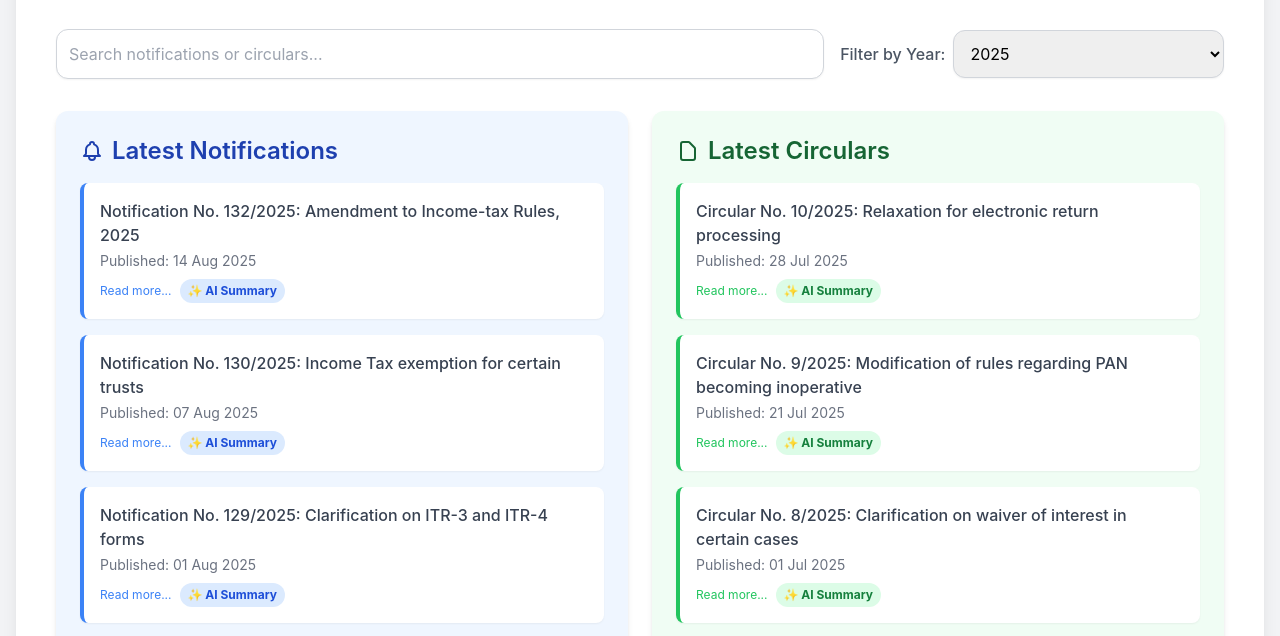
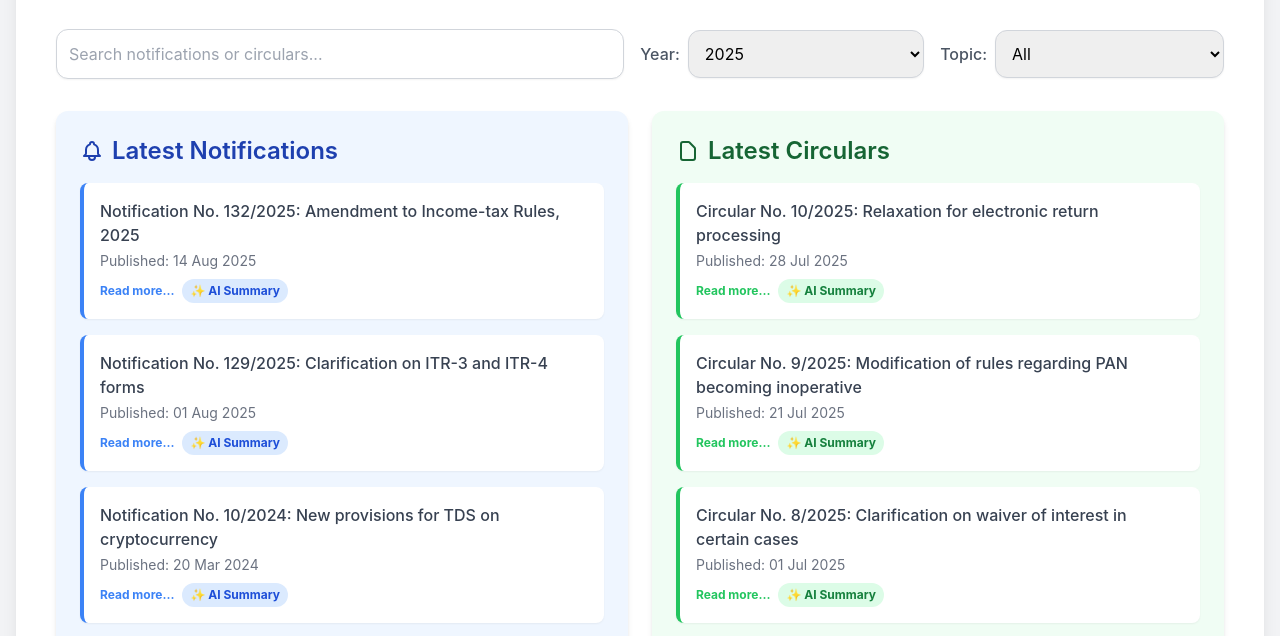
Before and after one commit to nakulKumar10010/temproary, a plain HTML site: page index.html in a window 1280 px wide. Shown: the part 143-779 px from the top of the page. Drawn offline with nearby package versions, Linux system fonts and the light colour scheme.

Commit message:
Update index.html

```diff
--- a/index.html
+++ b/index.html
@@ -24,16 +24,28 @@
         </header>
 
         <!-- Search and Filter Section -->
-        <div class="mb-8 flex flex-col sm:flex-row items-center justify-center space-y-4 sm:space-y-0 sm:space-x-4">
-            <input type="text" id="search-input" onkeyup="filterContent()" placeholder="Search notifications or circulars..." class="w-full sm:w-2/3 p-3 rounded-xl border border-gray-300 focus:outline-none focus:ring-2 focus:ring-blue-500 transition-all duration-200 shadow-sm">
+        <div class="mb-8 flex flex-col md:flex-row items-center justify-center space-y-4 md:space-y-0 md:space-x-4">
+            <input type="text" id="search-input" onkeyup="filterContent()" placeholder="Search notifications or circulars..." class="w-full md:w-1/2 p-3 rounded-xl border border-gray-300 focus:outline-none focus:ring-2 focus:ring-blue-500 transition-all duration-200 shadow-sm">
 
-            <div class="flex items-center space-x-2 w-full sm:w-1/3">
-                <label for="year-filter" class="text-gray-600 font-medium whitespace-nowrap">Filter by Year:</label>
+            <div class="flex items-center space-x-2 w-full md:w-1/4">
+                <label for="year-filter" class="text-gray-600 font-medium whitespace-nowrap">Year:</label>
                 <select id="year-filter" onchange="filterContent()" class="w-full p-3 rounded-xl border border-gray-300 focus:outline-none focus:ring-2 focus:ring-blue-500 transition-all duration-200 shadow-sm">
-                    <option value="all">All Years</option>
+                    <option value="all">All</option>
                     <option value="2025" selected>2025</option>
                     <option value="2024">2024</option>
                     <option value="2023">2023</option>
+                </select>
+            </div>
+
+            <div class="flex items-center space-x-2 w-full md:w-1/4">
+                <label for="topic-filter" class="text-gray-600 font-medium whitespace-nowrap">Topic:</label>
+                <select id="topic-filter" onchange="filterContent()" class="w-full p-3 rounded-xl border border-gray-300 focus:outline-none focus:ring-2 focus:ring-blue-500 transition-all duration-200 shadow-sm">
+                    <option value="all">All</option>
+                    <option value="ITR">ITR</option>
+                    <option value="TDS">TDS</option>
+                    <option value="PAN">PAN</option>
+                    <option value="Cryptocurrency">Cryptocurrency</option>
+                    <option value="Rules">Rules</option>
                 </select>
             </div>
         </div>
@@ -50,35 +62,27 @@
                     Latest Notifications
                 </h2>
                 <ul id="notifications-list" class="space-y-4 text-gray-700">
-                    <li class="bg-white p-4 rounded-lg shadow-sm border-l-4 border-blue-500 hover:shadow-lg transition-shadow duration-300 document-item" data-year="2025" data-content="Notification No. 132/2025: Amendment to Income-tax Rules, 2025">
+                    <li class="bg-white p-4 rounded-lg shadow-sm border-l-4 border-blue-500 hover:shadow-lg transition-shadow duration-300 document-item" data-year="2025" data-topic="Rules" data-content="Notification No. 132/2025: Amendment to Income-tax Rules, 2025">
                         <p class="font-medium" id="notif-132">Notification No. 132/2025: Amendment to Income-tax Rules, 2025</p>
                         <p class="text-sm text-gray-500 mt-1">Published: 14 Aug 2025</p>
                         <div class="flex items-center space-x-2 mt-2">
-                            <a href="#" class="text-xs text-blue-500 hover:text-blue-700 block">Read more...</a>
+                            <button onclick="showFullText('notif-132')" class="text-xs text-blue-500 hover:text-blue-700 block font-bold">Read more...</button>
                             <button onclick="getSummary('notif-132')" class="text-xs bg-blue-100 text-blue-700 px-2 py-1 rounded-full font-bold hover:bg-blue-200 transition-colors duration-200">✨ AI Summary</button>
                         </div>
                     </li>
-                    <li class="bg-white p-4 rounded-lg shadow-sm border-l-4 border-blue-500 hover:shadow-lg transition-shadow duration-300 document-item" data-year="2025" data-content="Notification No. 130/2025: Income Tax exemption for certain trusts">
-                        <p class="font-medium" id="notif-130">Notification No. 130/2025: Income Tax exemption for certain trusts</p>
-                        <p class="text-sm text-gray-500 mt-1">Published: 07 Aug 2025</p>
-                        <div class="flex items-center space-x-2 mt-2">
-                            <a href="#" class="text-xs text-blue-500 hover:text-blue-700 block">Read more...</a>
-                            <button onclick="getSummary('notif-130')" class="text-xs bg-blue-100 text-blue-700 px-2 py-1 rounded-full font-bold hover:bg-blue-200 transition-colors duration-200">✨ AI Summary</button>
-                        </div>
-                    </li>
-                    <li class="bg-white p-4 rounded-lg shadow-sm border-l-4 border-blue-500 hover:shadow-lg transition-shadow duration-300 document-item" data-year="2025" data-content="Notification No. 129/2025: Clarification on ITR-3 and ITR-4 forms">
+                    <li class="bg-white p-4 rounded-lg shadow-sm border-l-4 border-blue-500 hover:shadow-lg transition-shadow duration-300 document-item" data-year="2025" data-topic="ITR" data-content="Notification No. 129/2025: Clarification on ITR-3 and ITR-4 forms">
                         <p class="font-medium" id="notif-129">Notification No. 129/2025: Clarification on ITR-3 and ITR-4 forms</p>
                         <p class="text-sm text-gray-500 mt-1">Published: 01 Aug 2025</p>
                         <div class="flex items-center space-x-2 mt-2">
-                            <a href="#" class="text-xs text-blue-500 hover:text-blue-700 block">Read more...</a>
+                            <button onclick="showFullText('notif-129')" class="text-xs text-blue-500 hover:text-blue-700 block font-bold">Read more...</button>
                             <button onclick="getSummary('notif-129')" class="text-xs bg-blue-100 text-blue-700 px-2 py-1 rounded-full font-bold hover:bg-blue-200 transition-colors duration-200">✨ AI Summary</button>
                         </div>
                     </li>
-                    <li class="bg-white p-4 rounded-lg shadow-sm border-l-4 border-blue-500 hover:shadow-lg transition-shadow duration-300 document-item" data-year="2024" data-content="Notification No. 10/2024: New provisions for TDS on cryptocurrency">
+                    <li class="bg-white p-4 rounded-lg shadow-sm border-l-4 border-blue-500 hover:shadow-lg transition-shadow duration-300 document-item" data-year="2024" data-topic="TDS Cryptocurrency" data-content="Notification No. 10/2024: New provisions for TDS on cryptocurrency">
                         <p class="font-medium" id="notif-10-2024">Notification No. 10/2024: New provisions for TDS on cryptocurrency</p>
                         <p class="text-sm text-gray-500 mt-1">Published: 20 Mar 2024</p>
                         <div class="flex items-center space-x-2 mt-2">
-                            <a href="#" class="text-xs text-blue-500 hover:text-blue-700 block">Read more...</a>
+                            <button onclick="showFullText('notif-10-2024')" class="text-xs text-blue-500 hover:text-blue-700 block font-bold">Read more...</button>
                             <button onclick="getSummary('notif-10-2024')" class="text-xs bg-blue-100 text-blue-700 px-2 py-1 rounded-full font-bold hover:bg-blue-200 transition-colors duration-200">✨ AI Summary</button>
                         </div>
                     </li>
@@ -94,35 +98,35 @@
                     Latest Circulars
                 </h2>
                 <ul id="circulars-list" class="space-y-4 text-gray-700">
-                    <li class="bg-white p-4 rounded-lg shadow-sm border-l-4 border-green-500 hover:shadow-lg transition-shadow duration-300 document-item" data-year="2025" data-content="Circular No. 10/2025: Relaxation for electronic return processing">
+                    <li class="bg-white p-4 rounded-lg shadow-sm border-l-4 border-green-500 hover:shadow-lg transition-shadow duration-300 document-item" data-year="2025" data-topic="ITR" data-content="Circular No. 10/2025: Relaxation for electronic return processing">
                         <p class="font-medium" id="circ-10">Circular No. 10/2025: Relaxation for electronic return processing</p>
                         <p class="text-sm text-gray-500 mt-1">Published: 28 Jul 2025</p>
                         <div class="flex items-center space-x-2 mt-2">
-                            <a href="#" class="text-xs text-green-500 hover:text-green-700 block">Read more...</a>
+                            <button onclick="showFullText('circ-10')" class="text-xs text-green-500 hover:text-green-700 block font-bold">Read more...</button>
                             <button onclick="getSummary('circ-10')" class="text-xs bg-green-100 text-green-700 px-2 py-1 rounded-full font-bold hover:bg-green-200 transition-colors duration-200">✨ AI Summary</button>
                         </div>
                     </li>
-                    <li class="bg-white p-4 rounded-lg shadow-sm border-l-4 border-green-500 hover:shadow-lg transition-shadow duration-300 document-item" data-year="2025" data-content="Circular No. 9/2025: Modification of rules regarding PAN becoming inoperative">
+                    <li class="bg-white p-4 rounded-lg shadow-sm border-l-4 border-green-500 hover:shadow-lg transition-shadow duration-300 document-item" data-year="2025" data-topic="PAN" data-content="Circular No. 9/2025: Modification of rules regarding PAN becoming inoperative">
                         <p class="font-medium" id="circ-9">Circular No. 9/2025: Modification of rules regarding PAN becoming inoperative</p>
                         <p class="text-sm text-gray-500 mt-1">Published: 21 Jul 2025</p>
                         <div class="flex items-center space-x-2 mt-2">
-                            <a href="#" class="text-xs text-green-500 hover:text-green-700 block">Read more...</a>
+                            <button onclick="showFullText('circ-9')" class="text-xs text-green-500 hover:text-green-700 block font-bold">Read more...</button>
                             <button onclick="getSummary('circ-9')" class="text-xs bg-green-100 text-green-700 px-2 py-1 rounded-full font-bold hover:bg-green-200 transition-colors duration-200">✨ AI Summary</button>
                         </div>
                     </li>
-                    <li class="bg-white p-4 rounded-lg shadow-sm border-l-4 border-green-500 hover:shadow-lg transition-shadow duration-300 document-item" data-year="2025" data-content="Circular No. 8/2025: Clarification on waiver of interest in certain cases">
+                    <li class="bg-white p-4 rounded-lg shadow-sm border-l-4 border-green-500 hover:shadow-lg transition-shadow duration-300 document-item" data-year="2025" data-topic="TDS Interest" data-content="Circular No. 8/2025: Clarification on waiver of interest in certain cases">
                         <p class="font-medium" id="circ-8">Circular No. 8/2025: Clarification on waiver of interest in certain cases</p>
                         <p class="text-sm text-gray-500 mt-1">Published: 01 Jul 2025</p>
                         <div class="flex items-center space-x-2 mt-2">
-                            <a href="#" class="text-xs text-green-500 hover:text-green-700 block">Read more...</a>
+                            <button onclick="showFullText('circ-8')" class="text-xs text-green-500 hover:text-green-700 block font-bold">Read more...</button>
                             <button onclick="getSummary('circ-8')" class="text-xs bg-green-100 text-green-700 px-2 py-1 rounded-full font-bold hover:bg-green-200 transition-colors duration-200">✨ AI Summary</button>
                         </div>
                     </li>
-                    <li class="bg-white p-4 rounded-lg shadow-sm border-l-4 border-green-500 hover:shadow-lg transition-shadow duration-300 document-item" data-year="2024" data-content="Circular No. 5/2024: Regarding consequences of PAN becoming inoperative">
+                    <li class="bg-white p-4 rounded-lg shadow-sm border-l-4 border-green-500 hover:shadow-lg transition-shadow duration-300 document-item" data-year="2024" data-topic="PAN" data-content="Circular No. 5/2024: Regarding consequences of PAN becoming inoperative">
                         <p class="font-medium" id="circ-5-2024">Circular No. 5/2024: Regarding consequences of PAN becoming inoperative</p>
                         <p class="text-sm text-gray-500 mt-1">Published: 28 Mar 2024</p>
                         <div class="flex items-center space-x-2 mt-2">
-                            <a href="#" class="text-xs text-green-500 hover:text-green-700 block">Read more...</a>
+                            <button onclick="showFullText('circ-5-2024')" class="text-xs text-green-500 hover:text-green-700 block font-bold">Read more...</button>
                             <button onclick="getSummary('circ-5-2024')" class="text-xs bg-green-100 text-green-700 px-2 py-1 rounded-full font-bold hover:bg-green-200 transition-colors duration-200">✨ AI Summary</button>
                         </div>
                     </li>
@@ -140,6 +144,19 @@
             </div>
             <div id="summary-content" class="text-gray-700 prose max-w-none">
                 <!-- Summary will be loaded here -->
+            </div>
+        </div>
+    </div>
+
+    <!-- Full Text Modal (hidden by default) -->
+    <div id="full-text-modal" class="fixed inset-0 bg-gray-600 bg-opacity-50 hidden items-center justify-center p-4">
+        <div class="bg-white rounded-lg p-6 w-full max-w-4xl max-h-[80vh] overflow-y-auto shadow-2xl">
+            <div class="flex justify-between items-center mb-4">
+                <h3 class="text-2xl font-bold text-gray-800">Full Document Text</h3>
+                <button onclick="closeFullTextModal()" class="text-gray-500 hover:text-gray-700 text-3xl font-bold">&times;</button>
+            </div>
+            <div id="full-text-content" class="text-gray-700 prose max-w-none">
+                <!-- Full text will be loaded here -->
             </div>
         </div>
     </div>
@@ -273,16 +290,16 @@
             Please provide the summary in the following format:
 
             ### Key Highlights
-            * ...
-            * ...
+            * **...**
+            * **...**
 
             ### Implications
-            * ...
-            * ...
+            * **...**
+            * **...**
 
             ### Who is Affected?
-            * ...
-            * ...`;
+            * **...**
+            * **...**`;
 
             let chatHistory = [];
             chatHistory.push({ role: "user", parts: [{ text: prompt }] });
@@ -346,9 +363,27 @@
             }
         }
 
-        // Function to close the modal
+        // Function to show the full document text modal
+        function showFullText(docId) {
+            const fullTextModal = document.getElementById('full-text-modal');
+            const fullTextContent = document.getElementById('full-text-content');
+            const documentText = documentContent[docId];
+
+            fullTextContent.innerHTML = `<pre class="whitespace-pre-wrap font-sans">${documentText}</pre>`;
+            fullTextModal.classList.remove('hidden');
+            fullTextModal.classList.add('flex');
+        }
+
+        // Function to close the AI summary modal
         function closeModal() {
             const modal = document.getElementById('summary-modal');
+            modal.classList.remove('flex');
+            modal.classList.add('hidden');
+        }
+
+        // Function to close the full document text modal
+        function closeFullTextModal() {
+            const modal = document.getElementById('full-text-modal');
             modal.classList.remove('flex');
             modal.classList.add('hidden');
         }
@@ -357,16 +392,19 @@
         function filterContent() {
             const searchTerm = document.getElementById('search-input').value.toLowerCase();
             const selectedYear = document.getElementById('year-filter').value;
+            const selectedTopic = document.getElementById('topic-filter').value.toLowerCase();
             const documentItems = document.querySelectorAll('.document-item');
 
             documentItems.forEach(item => {
                 const itemContent = item.getAttribute('data-content').toLowerCase();
                 const itemYear = item.getAttribute('data-year');
+                const itemTopics = item.getAttribute('data-topic').toLowerCase();
 
                 const matchesSearch = itemContent.includes(searchTerm);
                 const matchesYear = (selectedYear === 'all' || itemYear === selectedYear);
+                const matchesTopic = (selectedTopic === 'all' || itemTopics.includes(selectedTopic));
 
-                if (matchesSearch && matchesYear) {
+                if (matchesSearch && matchesYear && matchesTopic) {
                     item.style.display = 'block';
                 } else {
                     item.style.display = 'none';
```
